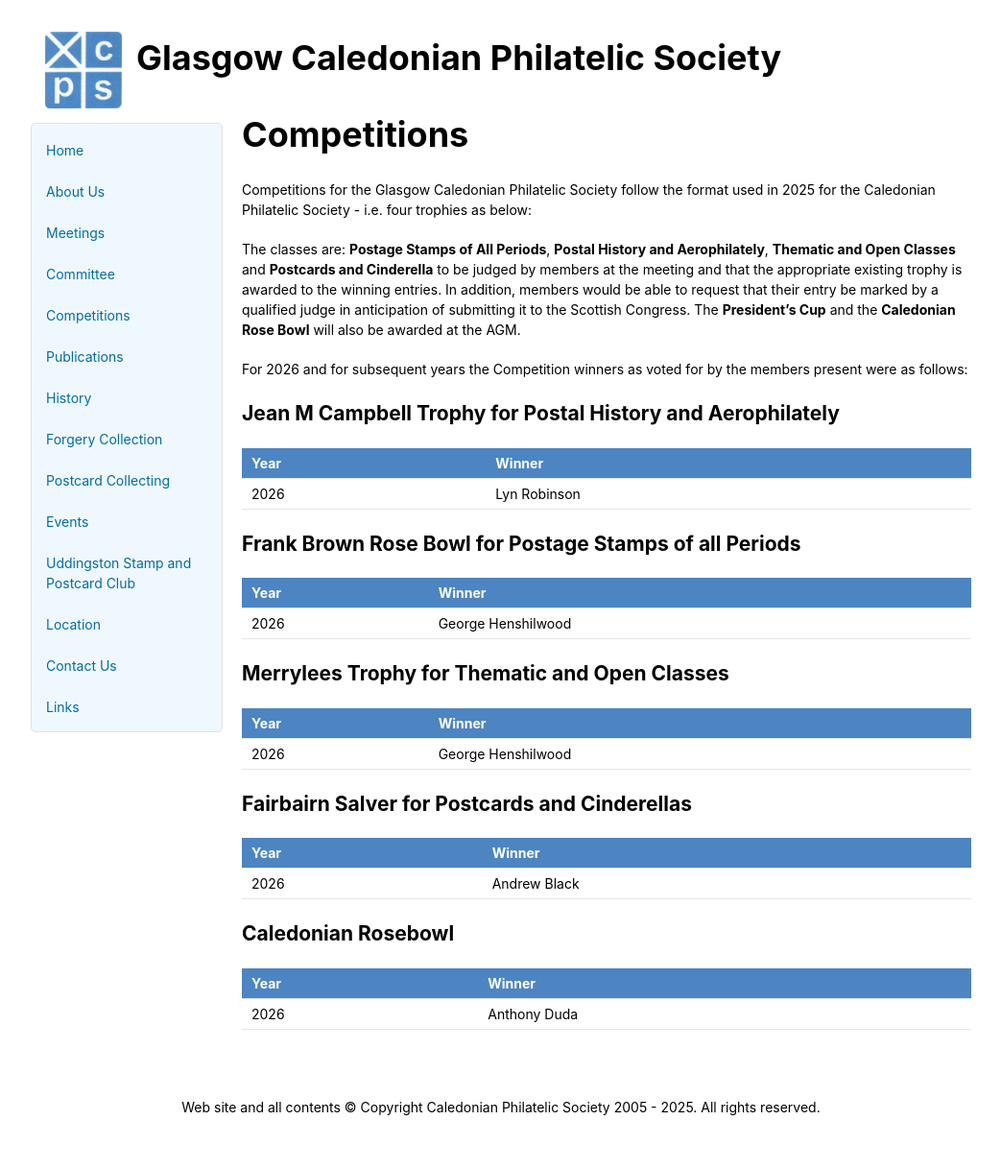
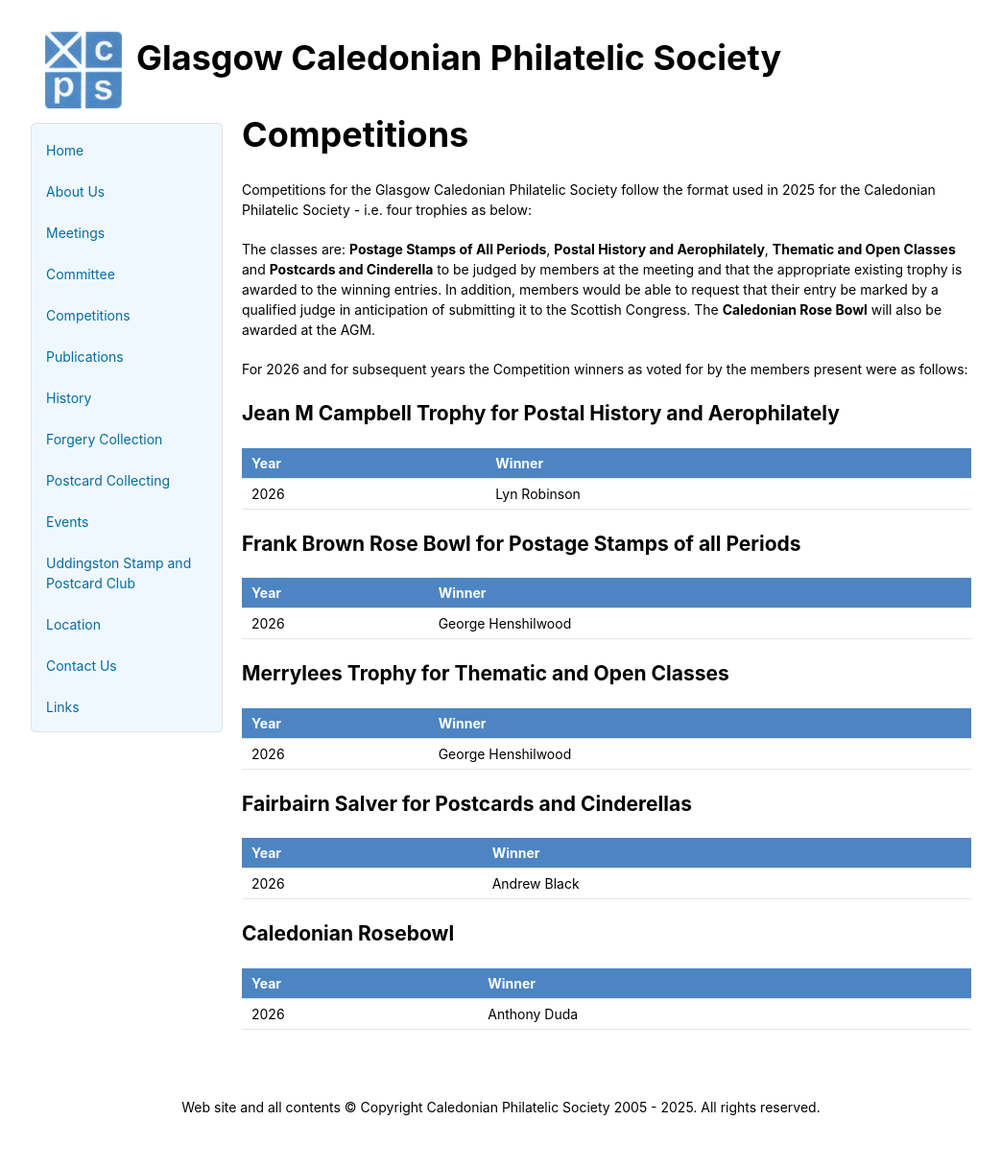
Before and after one commit to astalker/caledonian-stamps, a Jekyll site: the page built from competitions-gc.md, in a window 1280 px wide. Shown: the whole page at 96% size, without its empty margins (118-1161 px from the left). Built offline with Jekyll 4.4.1, drawn with Linux system fonts in a browser that asks for light colours; our own code applies the rules of GitHub Pages for plain Markdown files.

Commit message:
President's cup deleted from narrative

```diff
--- a/competitions-gc.md
+++ b/competitions-gc.md
@@ -1,7 +1,7 @@
 # Competitions
 Competitions for the Glasgow Caledonian Philatelic Society follow the format used in 2025 for the Caledonian Philatelic Society - i.e. four trophies as below:
 
-The classes are: **Postage Stamps of All Periods**, **Postal History and Aerophilately**, **Thematic and Open Classes** and **Postcards and Cinderella** to be judged by members at the meeting and that the appropriate existing trophy is awarded to the winning entries. In addition, members would be able to request that their entry be marked by a qualified judge in anticipation of submitting it to the Scottish Congress. The **President’s Cup** and the **Caledonian Rose Bowl** will also be awarded at the AGM.
+The classes are: **Postage Stamps of All Periods**, **Postal History and Aerophilately**, **Thematic and Open Classes** and **Postcards and Cinderella** to be judged by members at the meeting and that the appropriate existing trophy is awarded to the winning entries. In addition, members would be able to request that their entry be marked by a qualified judge in anticipation of submitting it to the Scottish Congress. The **Caledonian Rose Bowl** will also be awarded at the AGM.
 
 For 2026 and for subsequent years the Competition winners as voted for by the members present were as follows:
 
```
